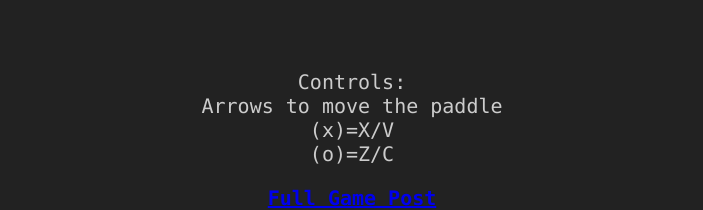
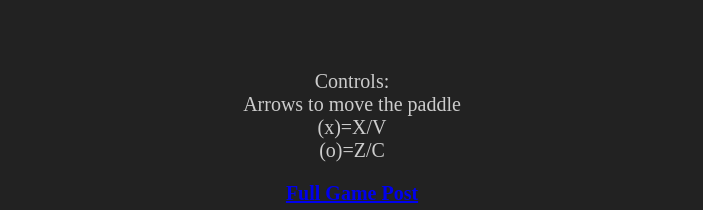
Before and after one commit to Scythe101/scythes_breakout, a plain HTML site: page index.html in a window 1280 px wide. Shown: the part 710-920 px from the top of the page, without its empty margins (288-991 px from the left). Drawn offline with Linux system fonts and the light colour scheme.

Commit message:
Update index.html

```diff
--- a/index.html
+++ b/index.html
@@ -1128,17 +1128,20 @@ div.a {
 }
 div.b {
       @font-face { font-family: Pico8Mono; src: url('pico-8-mono.ttf'); }
+	text-align: center;
+        font-size:20px
 }
 </style>
-<div class="a">
+<div class="b">
 <p>Controls:<br>
 Arrows to move the paddle<br>
 (x)=X/V<br>
 (o)=Z/C</p>
 <b><a href="https://www.lexaloffle.com/bbs/?tid=51734">Full Game Post</a><b>
 </div>
-<!--<div class="b"-->
-
+<!--div class="b">
+	<p>Changelog<br>
+</div>
 
 
 </div> <!-- body_0 -->
```
